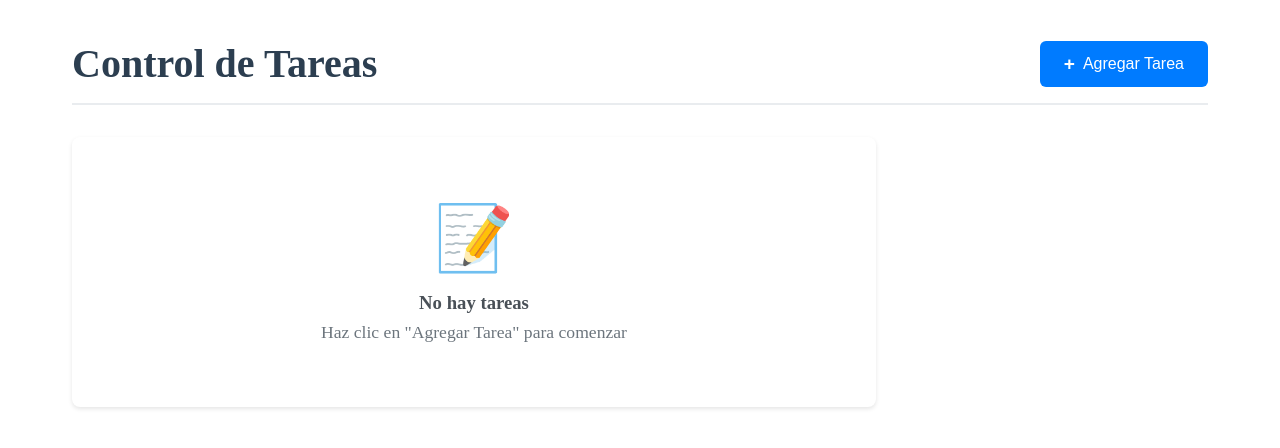
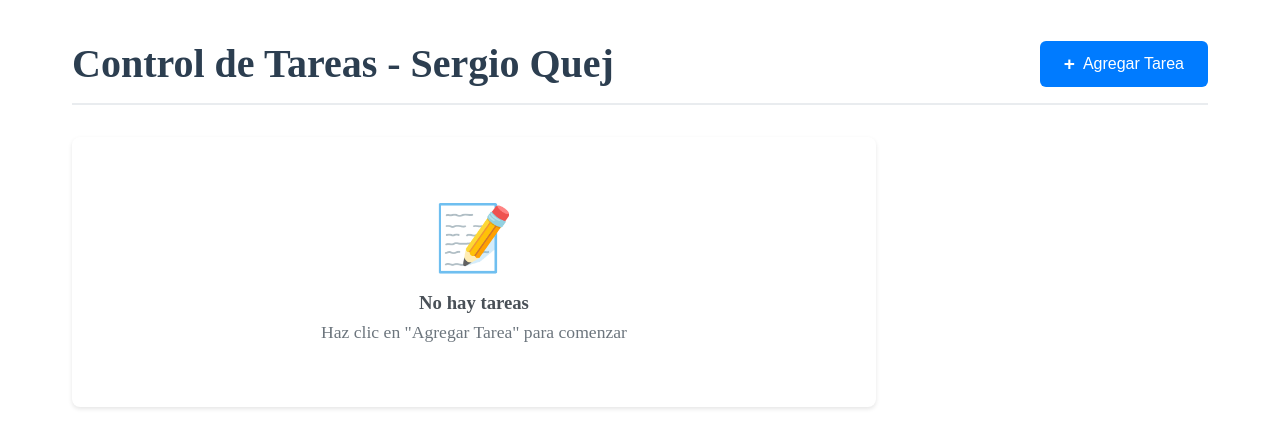
Before and after one commit to pgqueme/faser-prueba-tecnica-v2, an Angular app: page / in a window 1280 px wide. Shown: the top 448 px of the page. Built offline with nearby package versions, Linux system fonts and the light colour scheme.

Commit message:
docs: Actualizar título de app a 'Control de Tareas - Sergio Quej'

```diff
--- a/src/app/app.component.ts
+++ b/src/app/app.component.ts
@@ -11,7 +11,8 @@ import { Task } from './models/task.model';
   styleUrl: './app.component.css'
 })
 export class AppComponent {
-  title = 'Control de Tareas';
+  // Título principal de la aplicación, con mi nombre
+  title = 'Control de Tareas - Sergio Quej';
   tasks: Task[] = [];
   showDialog = false;
   selectedTask: Task | null = null;
```
